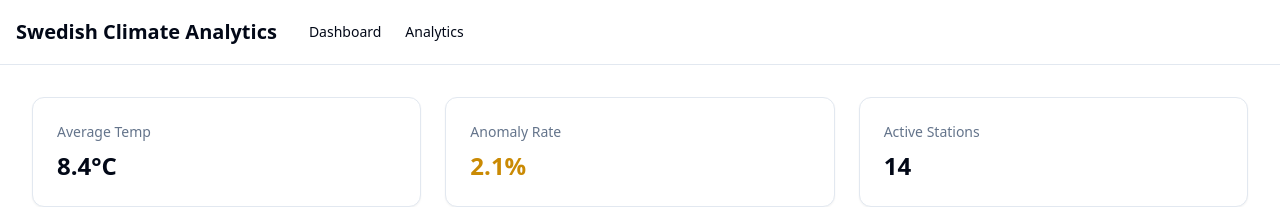
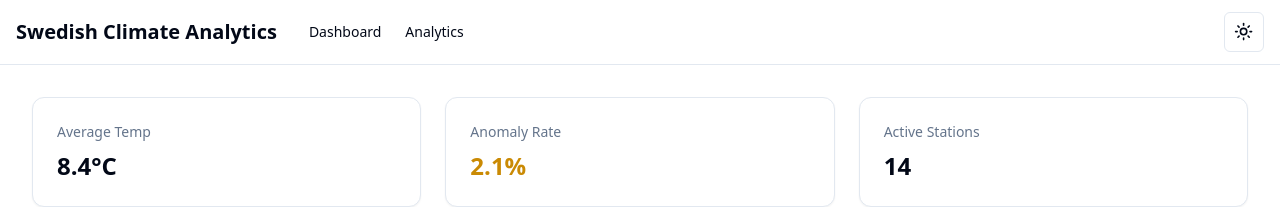
Before and after one commit to youni20/swedish-climate-analytics-platform, a React (Vite) app in the folder frontend/: page / in a window 1280 px wide. Shown: the top 207 px of the page. Built offline with nearby package versions, Linux system fonts and the light colour scheme.

Commit message:
feat: add dark/light theme toggle with system preference

```diff
--- a/frontend/src/components/Layout.tsx
+++ b/frontend/src/components/Layout.tsx
@@ -1,16 +1,21 @@
 import React from 'react';
 import { Link } from 'react-router-dom';
 
+import { ThemeToggle } from './ThemeToggle';
+
 const Layout = ({ children }: { children: React.ReactNode }) => {
     return (
-        <div className="min-h-screen bg-background font-sans antialiased">
+        <div className="min-h-screen bg-background font-sans antialiased text-foreground">
             <nav className="border-b bg-card text-card-foreground">
-                <div className="container mx-auto flex h-16 items-center px-4">
-                    <div className="font-bold text-xl mr-8">Swedish Climate Analytics</div>
-                    <div className="flex gap-6">
-                        <Link to="/" className="text-sm font-medium hover:text-primary">Dashboard</Link>
-                        <Link to="/analytics" className="text-sm font-medium hover:text-primary">Analytics</Link>
+                <div className="container mx-auto flex h-16 items-center px-4 justify-between">
+                    <div className="flex items-center">
+                        <div className="font-bold text-xl mr-8">Swedish Climate Analytics</div>
+                        <div className="flex gap-6">
+                            <Link to="/" className="text-sm font-medium hover:text-primary">Dashboard</Link>
+                            <Link to="/analytics" className="text-sm font-medium hover:text-primary">Analytics</Link>
+                        </div>
                     </div>
+                    <ThemeToggle />
                 </div>
             </nav>
             <main className="container mx-auto p-4 md:p-8">
--- /dev/null
+++ b/frontend/src/components/ThemeToggle.tsx
@@ -0,0 +1,32 @@
+import React, { useEffect, useState } from "react"
+import { Moon, Sun } from "lucide-react"
+
+export function ThemeToggle() {
+    const [theme, setTheme] = useState<"light" | "dark">("light")
+
+    useEffect(() => {
+        const isDark = document.documentElement.classList.contains("dark")
+        setTheme(isDark ? "dark" : "light")
+    }, [])
+
+    const toggleTheme = () => {
+        if (theme === "light") {
+            document.documentElement.classList.add("dark")
+            setTheme("dark")
+        } else {
+            document.documentElement.classList.remove("dark")
+            setTheme("light")
+        }
+    }
+
+    return (
+        <button
+            onClick={toggleTheme}
+            className="inline-flex items-center justify-center whitespace-nowrap rounded-md text-sm font-medium ring-offset-background transition-colors focus-visible:outline-none focus-visible:ring-2 focus-visible:ring-ring focus-visible:ring-offset-2 disabled:pointer-events-none disabled:opacity-50 border border-input bg-background hover:bg-accent hover:text-accent-foreground h-10 w-10"
+        >
+            <Sun className="h-[1.2rem] w-[1.2rem] rotate-0 scale-100 transition-all dark:-rotate-90 dark:scale-0" />
+            <Moon className="absolute h-[1.2rem] w-[1.2rem] rotate-90 scale-0 transition-all dark:rotate-0 dark:scale-100" />
+            <span className="sr-only">Toggle theme</span>
+        </button>
+    )
+}
```
